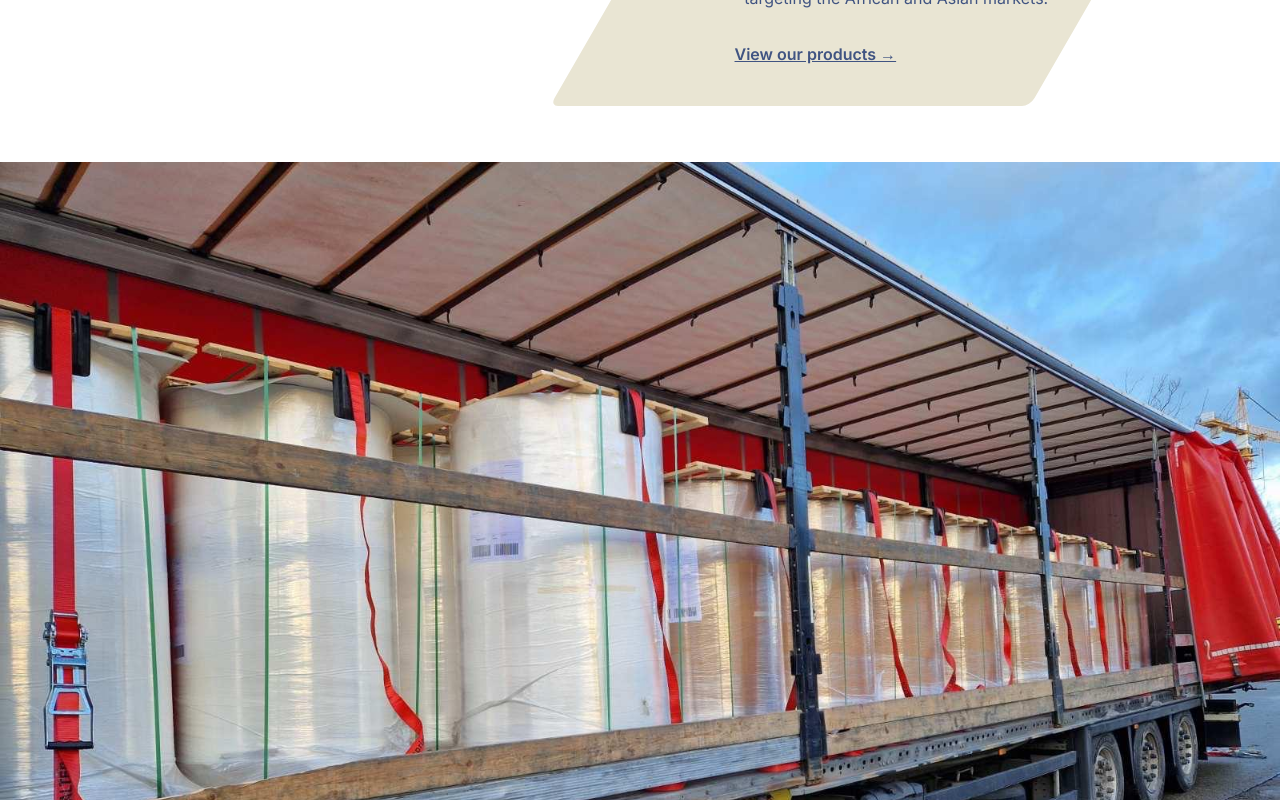
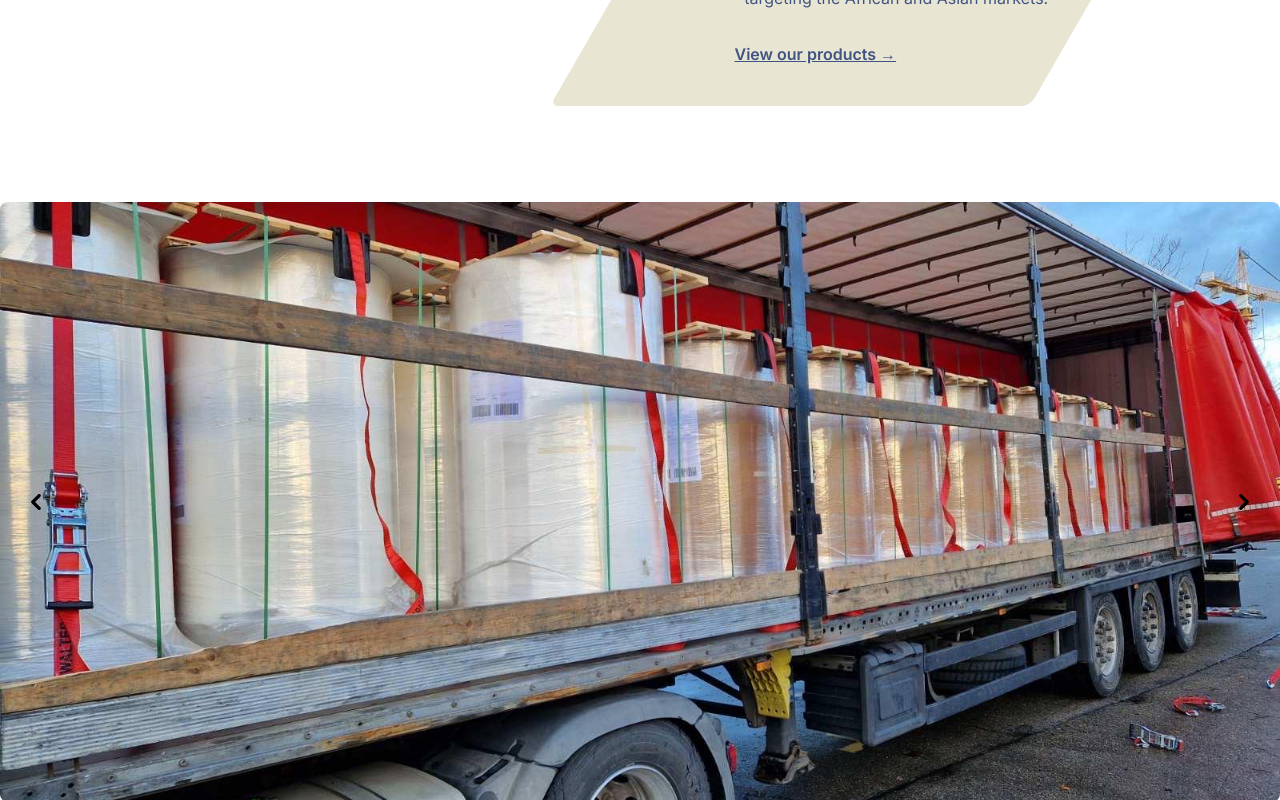
Before and after one commit to theephraimicarus/unitasTeplica, a Next.js app in the folder unitas/: page / in a window 1280 px wide. Shown: the part 1100-1900 px from the top of the page. Built offline with nearby package versions, Linux system fonts and the light colour scheme.

Commit message:
slideshow

```diff
--- a/unitas/app/components/hero.tsx
+++ b/unitas/app/components/hero.tsx
@@ -72,14 +72,55 @@
         </div>
       </div>
 
-      <div className="relative lg:flex ">
-        <div className="w-full py-6">
-          <Image
-            src={HeroSlideImage}
-            alt="hero image"
-            className="object-cover"
-          />
+      <div className="relative mt-8 lg:flex lg:mt-24">
+      <div id="default-carousel" className="relative w-full" data-carousel="slide">
+
+    <div className="relative h-56 lg:h-[600px] overflow-hidden rounded-lg md:h-96">
+
+        <div className="duration-700 ease-in-out" data-carousel-item>
+            <Image src={HeroSlideImage} className="absolute block w-full -translate-x-1/2 -translate-y-1/2 top-1/2 left-1/2" alt="..."/>
         </div>
+        <div className="hidden duration-700 ease-in-out" data-carousel-item>
+            <Image src={HeroImage} className="absolute block w-full -translate-x-1/2 -translate-y-1/2 top-1/2 left-1/2" alt="..."/>
+        </div>
+
+        <div className="hidden duration-700 ease-in-out" data-carousel-item>
+            <Image src={HeroImage} className="absolute block w-full -translate-x-1/2 -translate-y-1/2 top-1/2 left-1/2" alt="..."/>
+        </div>
+        <div className="hidden duration-700 ease-in-out" data-carousel-item>
+            <Image src={HeroImage} className="absolute block w-full -translate-x-1/2 -translate-y-1/2 top-1/2 left-1/2" alt="..."/>
+        </div>
+
+        <div className="hidden duration-700 ease-in-out" data-carousel-item>
+            <Image src={HeroImage} className="absolute block w-full -translate-x-1/2 -translate-y-1/2 top-1/2 left-1/2" alt="..."/>
+        </div>
+    </div>
+
+    <div className="absolute z-30 flex -translate-x-1/2 bottom-5 left-1/2 space-x-3 rtl:space-x-reverse">
+        <button type="button" className="w-3 h-3 rounded-full" aria-current="true" aria-label="Slide 1" data-carousel-slide-to="0"></button>
+        <button type="button" className="w-3 h-3 rounded-full" aria-current="false" aria-label="Slide 2" data-carousel-slide-to="1"></button>
+        <button type="button" className="w-3 h-3 rounded-full" aria-current="false" aria-label="Slide 3" data-carousel-slide-to="2"></button>
+        <button type="button" className="w-3 h-3 rounded-full" aria-current="false" aria-label="Slide 4" data-carousel-slide-to="3"></button>
+        <button type="button" className="w-3 h-3 rounded-full" aria-current="false" aria-label="Slide 5" data-carousel-slide-to="4"></button>
+    </div>
+
+    <button type="button" className="absolute top-0 start-0 z-30 flex items-center justify-center h-full px-4 cursor-pointer group focus:outline-none" data-carousel-prev>
+        <span className="inline-flex items-center justify-center w-10 h-10 rounded-full bg-white/30 dark:bg-gray-800/30 group-hover:bg-white/50 dark:group-hover:bg-gray-800/60 group-focus:ring-4 group-focus:ring-white dark:group-focus:ring-gray-800/70 group-focus:outline-none">
+            <svg className="w-4 h-4 text-white dark:text-gray-800 rtl:rotate-180" aria-hidden="true" xmlns="http://www.w3.org/2000/svg" fill="none" viewBox="0 0 6 10">
+                <path stroke="currentColor" stroke-linecap="round" stroke-linejoin="round" stroke-width="2" d="M5 1 1 5l4 4"/>
+            </svg>
+            <span className="sr-only">Previous</span>
+        </span>
+    </button>
+    <button type="button" className="absolute top-0 end-0 z-30 flex items-center justify-center h-full px-4 cursor-pointer group focus:outline-none" data-carousel-next>
+        <span className="inline-flex items-center justify-center w-10 h-10 rounded-full bg-white/30 dark:bg-gray-800/30 group-hover:bg-white/50 dark:group-hover:bg-gray-800/60 group-focus:ring-4 group-focus:ring-white dark:group-focus:ring-gray-800/70 group-focus:outline-none">
+            <svg className="w-4 h-4 text-white dark:text-gray-800 rtl:rotate-180" aria-hidden="true" xmlns="http://www.w3.org/2000/svg" fill="none" viewBox="0 0 6 10">
+                <path stroke="currentColor" stroke-linecap="round" stroke-linejoin="round" stroke-width="2" d="m1 9 4-4-4-4"/>
+            </svg>
+            <span className="sr-only">Next</span>
+        </span>
+    </button>
+</div>
       </div>
     </div>
   );
```
